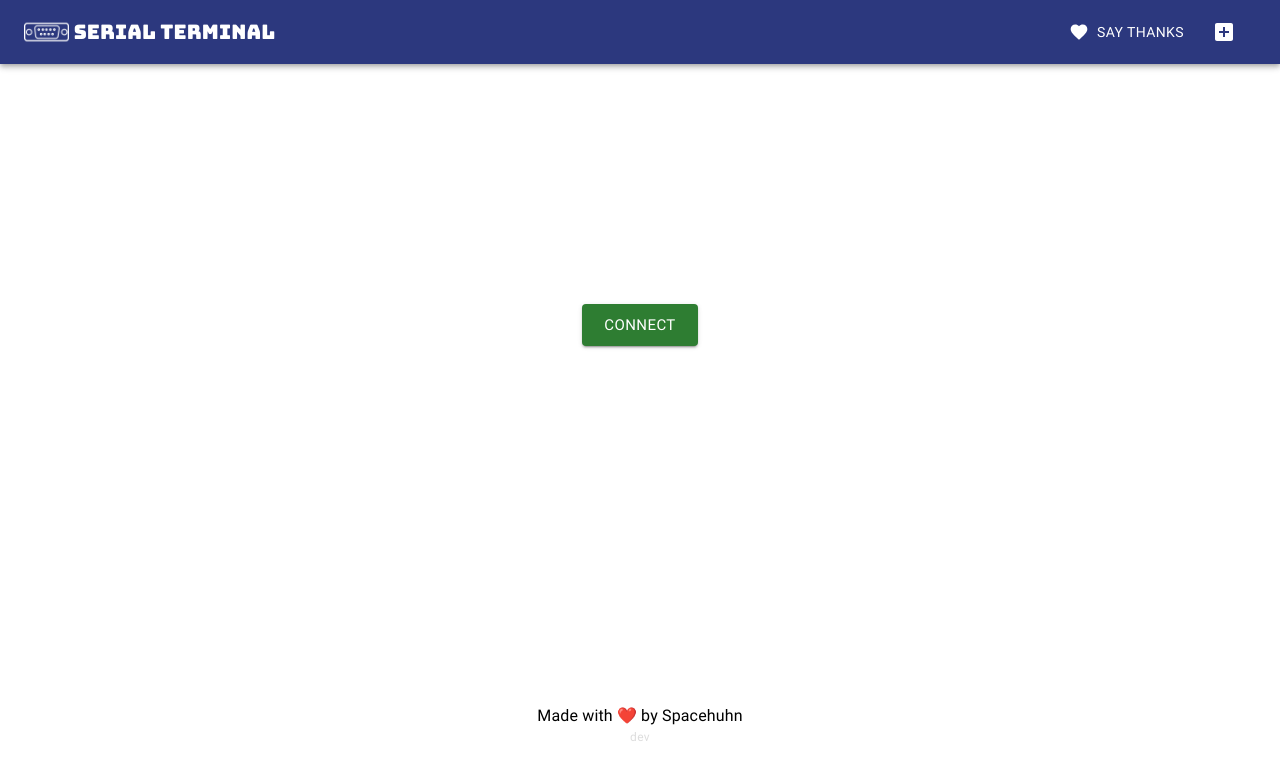
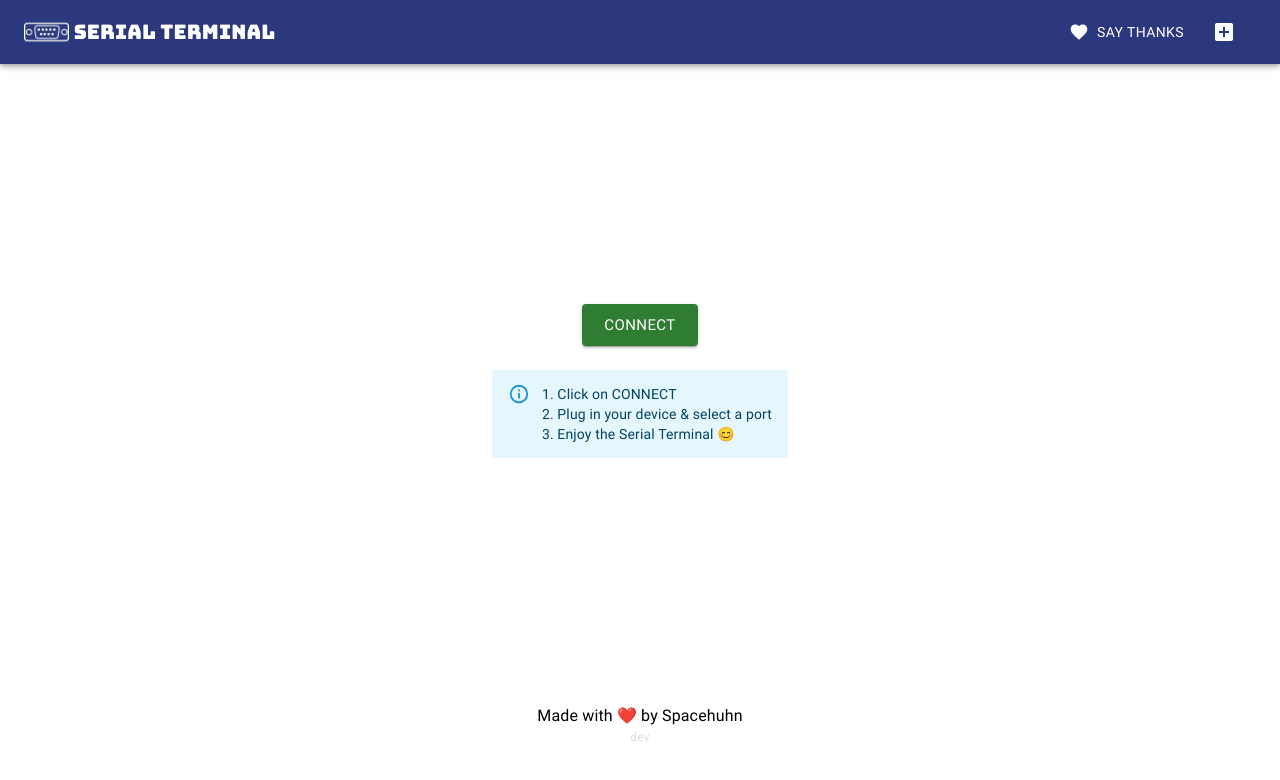
Before and after one commit to SpacehuhnTech/serialterminal, a React (Create React App) app: page / in a window 1280 px wide. Shown: the top 780 px of the page. Built offline with nearby package versions, Linux system fonts and the light colour scheme.

Commit message:
Homepage info

```diff
--- a/src/components/Home.js
+++ b/src/components/Home.js
@@ -1,6 +1,7 @@
 import React from 'react'
 import PropTypes from 'prop-types'
 
+import Box from '@mui/material/Grid'
 import Grid from '@mui/material/Grid'
 import Button from '@mui/material/Button'
 import Alert from '@mui/material/Alert'
@@ -9,6 +10,7 @@ import AlertTitle from '@mui/material/AlertTitle'
 import ChromeIcon from '../icons/Chrome'
 import EdgeIcon from '../icons/Edge'
 import OperaIcon from '../icons/Opera'
+import { Typography } from '@mui/material'
 
 const gridCSS = {
     height: 'calc(100vh - 160px)',
@@ -29,10 +31,21 @@ const Home = (props) => {
             <Grid item xs={3}>
 
                 {props.supported() ?
-                    <Button variant='contained' color='success' size='large' onClick={props.connect}>
-                        Connect
-                    </Button>
+                    <Box align='center'>
+                        <Button variant='contained' color='success' size='large' onClick={props.connect}>
+                            Connect
+                        </Button>
+                        <Typography>
+                            <br />
+                        </Typography>
+                        <Alert severity='info' align='left'>
+                            1. Click on CONNECT<br />
+                            2. Plug in your device & select a port<br />
+                            3. Enjoy the Serial Terminal 😊<br />
+                        </Alert>
+                    </Box>
                     :
+
                     <Alert severity='warning'>
                         <AlertTitle>Your browser doesn&apos;t support Web Serial 😭</AlertTitle>
                         Try using&nbsp;
```
